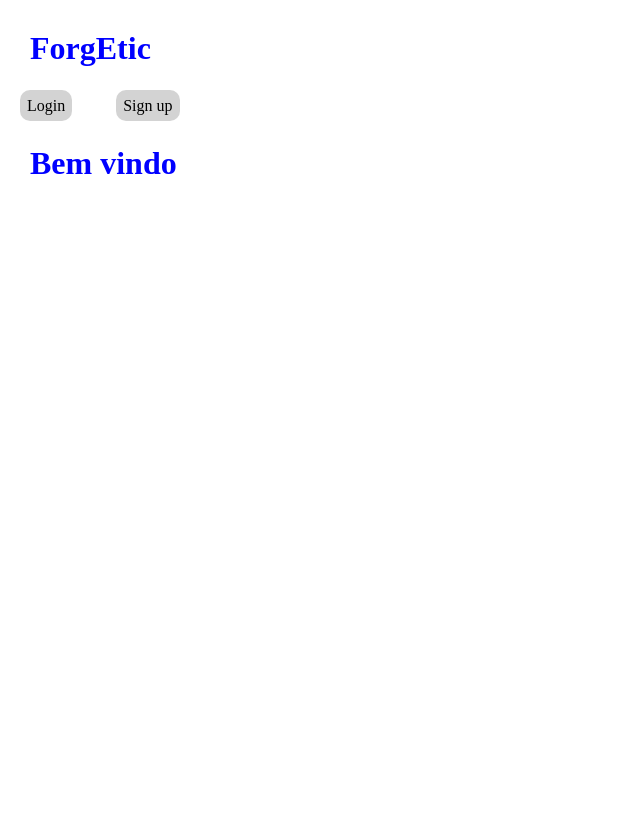
After one commit to G00li/ForgEtic, a Django app: page / in a window 1280 px wide. The commit adds this page. Shown: the whole page, without its empty margins (0-640 px from the left). Run offline with Django 5.2, Linux system fonts and the light colour scheme.

Commit message:
Create: Home Page with Login/NewUser

```diff
--- /dev/null
+++ b/ForgEtic/static/style.css
@@ -0,0 +1,29 @@
+:root{
+
+}
+
+*{
+    margin: 0;
+    padding: 0;
+    box-sizing: border-box;
+}
+
+body{
+    width: 100%;
+    height: 100dvh;
+}
+
+h1{
+    color: blue;
+    margin:30px;
+}
+
+a{
+    margin: 20px;
+    padding: 7px;
+    background-color: lightgrey;
+    color: black;
+    text-decoration: none;
+    border-radius: 10px;
+    cursor: pointer;
+}
--- /dev/null
+++ b/ForgEtic/templates/base.html
@@ -0,0 +1,29 @@
+<!DOCTYPE html>
+<html lang="en">
+    <head>
+        <meta charset="UTF-8">
+        <meta name="viewport" content="width=device-width, initial-scale=1.0">
+        <title>ForgEtic</title>
+
+        {% load static %}
+        <link rel="stylesheet" href="{% static '../static/style.css' %}">
+    </head>
+
+
+    <body>
+        <h1>ForgEtic</h1>
+
+        {% block 'navBar' %}
+            <a href="{% url 'login' %}">Login</a>
+            <a href="{% url 'cadastro' %}">Sign up</a>
+        {% endblock %}
+
+
+        {% block 'content' %}
+
+
+
+        {% endblock %}
+
+    </body>
+</html>
--- /dev/null
+++ b/ForgEtic/templates/index.html
@@ -0,0 +1,5 @@
+{% extends "base.html" %}
+
+{% block 'content' %}
+    <h1>Bem vindo</h1>
+{% endblock %}
--- a/ForgEtic/urls.py
+++ b/ForgEtic/urls.py
@@ -1,7 +1,10 @@
 from django.contrib import admin
 from django.urls import path, include
 
+from ForgEtic.views import IndexView
+
 urlpatterns = [
+    path("", IndexView.as_view(), name='home'),
+    path("auth/", include('app_usuarios.urls'), name='usuarios'),
     path("admin/", admin.site.urls),
-    path("", include('app_usuarios.urls'))
 ]
--- /dev/null
+++ b/ForgEtic/views.py
@@ -0,0 +1,8 @@
+
+# from django.http import HttpResponse
+from django.shortcuts import redirect, render
+from django.views.generic import TemplateView
+
+
+class IndexView(TemplateView):
+    template_name = 'index.html'
--- a/app_usuarios/templates/cadastro.html
+++ b/app_usuarios/templates/cadastro.html
@@ -11,16 +11,10 @@
             {% csrf_token %}
             <p>Username</p>
            <input type = "text" placeholder = "Username" name = "username">
-           <br>
-           <br>
            <p>Email</p>
            <input type = "email" placeholder = "Email" name = "email">
-           <br>
-           <br>
            <p>Password</p>
            <input type = "password" placeholder = "Password" name = "senha">
-            <br>
-            <br>
            <input type = "submit" value = "Cadastrar">
 
         </form>
--- a/app_usuarios/templates/login.html
+++ b/app_usuarios/templates/login.html
@@ -11,12 +11,8 @@
             {% csrf_token %}
             <p>Username</p>
            <input type = "text" placeholder = "Username" name = "username">
-           <br>
-           <br>
            <p>Password</p>
            <input type = "password" placeholder = "Password" name = "senha">
-            <br>
-            <br>
            <input type = "submit" value = "Logar">
 
         </form>
--- a/app_usuarios/urls.py
+++ b/app_usuarios/urls.py
@@ -3,7 +3,7 @@ from . import views
 
 
 urlpatterns = [
+    path("", views.login, name = 'login'),
     path('cadastro/', views.cadastro, name = 'cadastro'),
-    path('login/', views.login, name = 'login'),
     path('plataforma/', views.homePage, name = 'plataforma')
 ]
--- a/docker-compose.yaml
+++ b/docker-compose.yaml
@@ -2,6 +2,6 @@ services:
   web:
     build: .
     volumes:
-      - .:/projeto
+      - .:/forgetic
     ports:
       - 8000:8000
```
Also changed, not shown: db.sqlite3.
